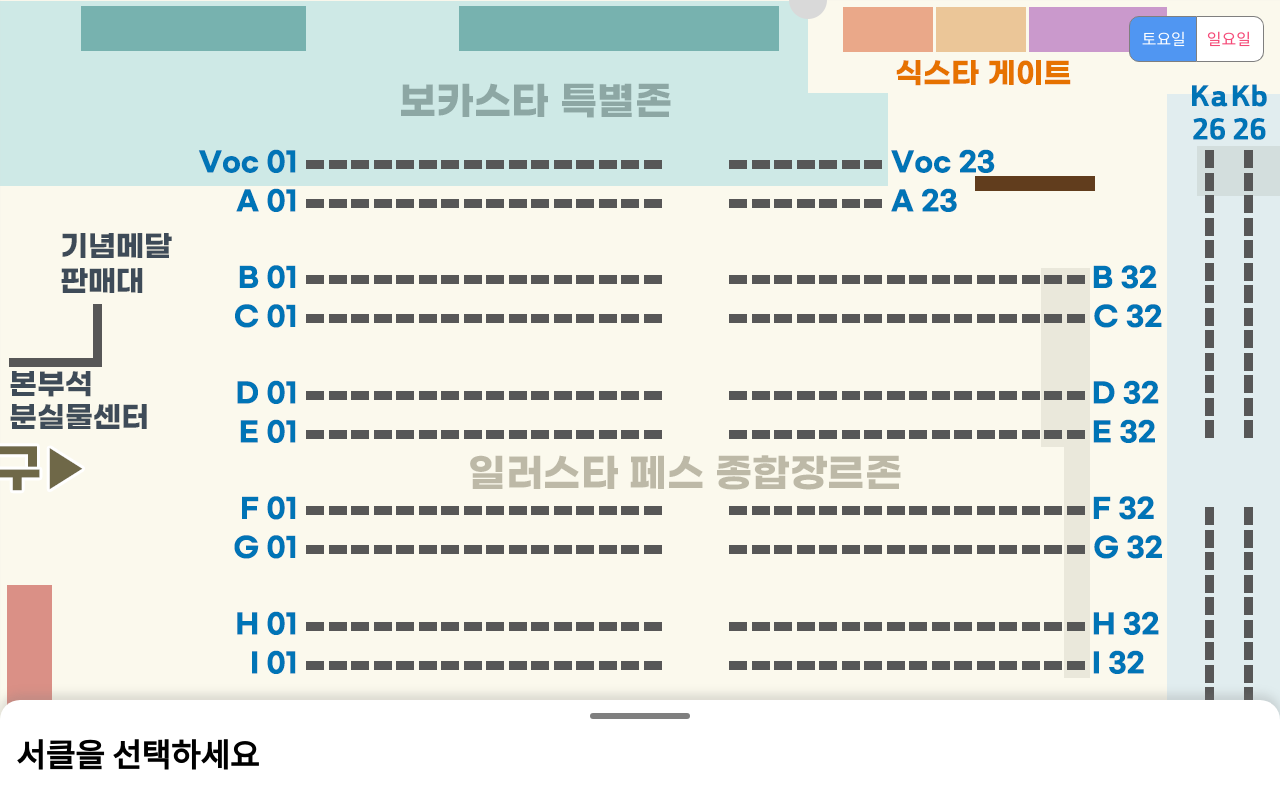
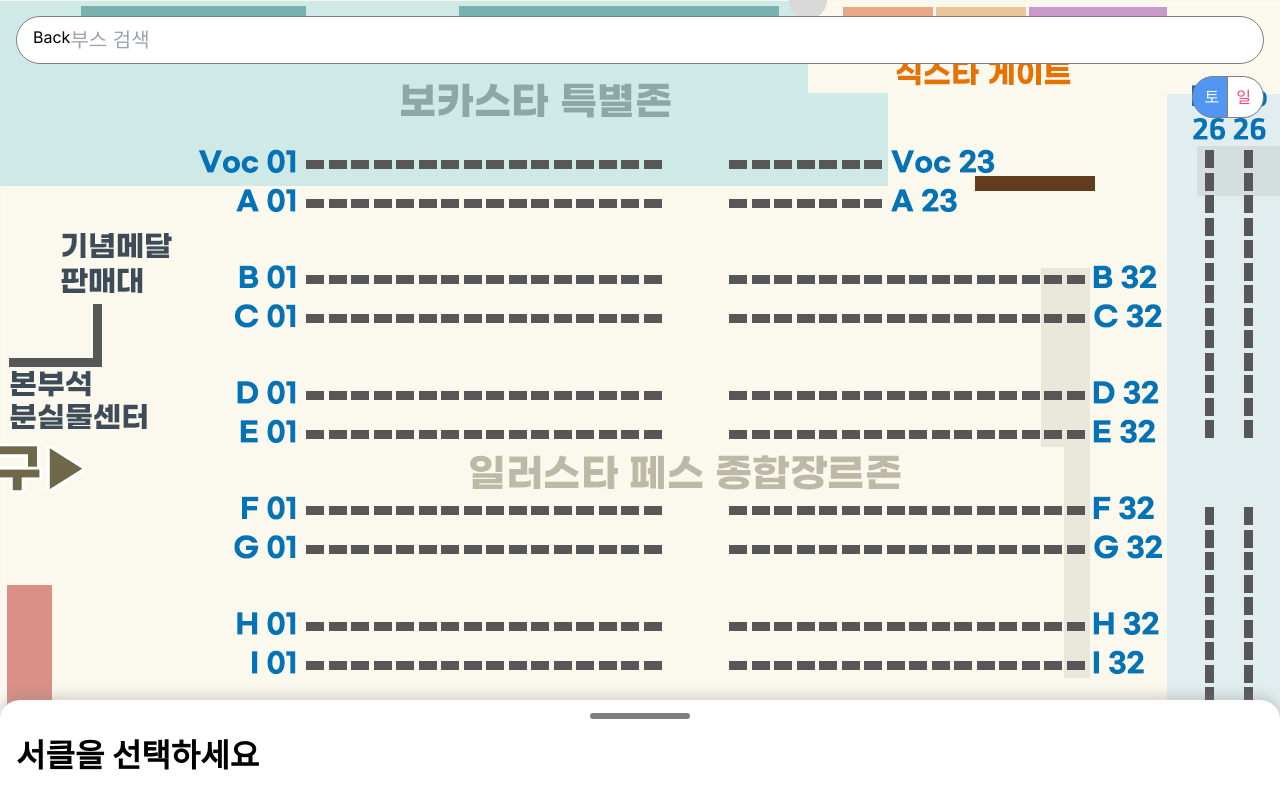
Before and after one commit to nutyworks/illustar, a Next.js app: page / in a window 1280 px wide. Shown: the top 808 px of the page. Built offline with nearby package versions, Linux system fonts and the light colour scheme.

Commit message:
Implement search feature

```diff
--- a/src/app/components/day_select_button.tsx
+++ b/src/app/components/day_select_button.tsx
@@ -12,15 +12,15 @@ export default function DaySelectButton({
       <button
         onClick={() => setDay(0)}
         style={{
-          padding: 10,
-          paddingLeft: 12,
+          padding: "0.5em",
+          paddingLeft: "0.75em",
           backgroundColor:
             day === 0
               ? "rgb(var(--saturday-color))"
               : "rgb(var(--background-rgb))",
           border: "1px solid rgb(var(--border-color))",
-          borderTopLeftRadius: 10,
-          borderBottomLeftRadius: 10,
+          borderTopLeftRadius: "2em",
+          borderBottomLeftRadius: "2em",
           color:
             day !== 0
               ? "rgb(var(--saturday-color))"
@@ -29,21 +29,21 @@ export default function DaySelectButton({
           cursor: "pointer",
         }}
       >
-        토요일
+        토
       </button>
       <button
         onClick={() => setDay(1)}
         style={{
-          padding: 10,
-          paddingRight: 12,
+          padding: "0.5em",
+          paddingRight: "0.75em",
           backgroundColor:
             day === 1
               ? "rgb(var(--sunday-color))"
               : "rgb(var(--background-rgb))",
           border: "1px solid rgb(var(--border-color))",
           borderLeft: "transparent",
-          borderTopRightRadius: 10,
-          borderBottomRightRadius: 10,
+          borderTopRightRadius: "2em",
+          borderBottomRightRadius: "2em",
           color:
             day !== 1
               ? "rgb(var(--sunday-color))"
@@ -52,7 +52,7 @@ export default function DaySelectButton({
           cursor: "pointer",
         }}
       >
-        일요일
+        일
       </button>
     </div>
   );
--- a/src/app/components/map/map_frame.tsx
+++ b/src/app/components/map/map_frame.tsx
@@ -1,6 +1,7 @@
 import { Dispatch, SetStateAction, useEffect, useState } from "react";
 import MapContainer from "./map_container";
 import { CircleOptions } from "./circle_display";
+import { debug } from "console";
 
 interface MapFrameOptions {
   circles: CircleOptions[];
@@ -286,6 +287,7 @@ export default function MapFrame({
       onTouchStart={touchDownHandler}
       onTouchMove={touchMoveHandler}
       onTouchEnd={touchEndHandler}
+      onTouchCancel={touchEndHandler}
     >
       <MapContainer
         position={position}
--- /dev/null
+++ b/src/app/components/search/search_bar.tsx
@@ -0,0 +1,55 @@
+import { Dispatch, SetStateAction } from "react";
+import { CircleOptions } from "../map/circle_display";
+import { Input } from "postcss";
+
+interface SearchBarOptions {
+  setSearchText: Dispatch<SetStateAction<string>>;
+  performSearch: (query: string) => void;
+  focusHandler: React.FocusEventHandler;
+  submitHandler: React.FormEventHandler;
+  setSearching: Dispatch<SetStateAction<boolean>>;
+}
+
+export default function SearchBar({
+  setSearchText,
+  performSearch,
+  focusHandler,
+  submitHandler,
+  setSearching,
+}: SearchBarOptions) {
+  const inputHandler = (e: React.FormEvent) => {
+    const target = e.target as HTMLInputElement;
+    const ie = e.nativeEvent as InputEvent;
+    console.log(target.value, ie);
+    setSearchText(target.value);
+    performSearch(target.value);
+  };
+  return (
+    <div
+      style={{
+        width: "100%",
+        borderRadius: "2em",
+        border: "1px solid rgb(var(--border-color))",
+        background: "rgb(var(--background-rgb))",
+        padding: "0.5em",
+        paddingLeft: "1em",
+        display: "flex",
+        flexDirection: "row",
+        alignContent: "center",
+      }}
+    >
+      <p onClick={() => setSearching(false)}>Back</p>
+      <input
+        type="Back"
+        placeholder="부스 검색"
+        style={{
+          width: "100%",
+          fontSize: "1.25em",
+        }}
+        onInput={inputHandler}
+        onSubmit={submitHandler}
+        onFocus={focusHandler}
+      />
+    </div>
+  );
+}
--- /dev/null
+++ b/src/app/components/search/search_result_container.tsx
@@ -0,0 +1,36 @@
+import { CircleOptions } from "../map/circle_display";
+
+interface SearchResultOptions {
+  result: CircleOptions[];
+}
+
+export default function SearchResultContainer({ result }: SearchResultOptions) {
+  const results = result.map((circle) => {
+    return (
+      <div key={circle.id + circle.name}>
+        <SearchResultCircle {...circle} />
+      </div>
+    );
+  });
+
+  return (
+    <>
+      <div>{results}</div>
+    </>
+  );
+}
+
+function SearchResultCircle({ id, name, repr, days }: CircleOptions) {
+  return (
+    <div
+      style={{
+        padding: "0.5em 1em 0.5em 1em",
+        borderBottom: "1px solid rgb(var(--border-color))",
+      }}
+    >
+      {id}
+      <h2>{name}</h2>
+      {repr}
+    </div>
+  );
+}
--- a/src/app/globals.css
+++ b/src/app/globals.css
@@ -56,3 +56,8 @@ h1 {
   font-size: 2em;
   font-weight: 700;
 }
+
+h2 {
+  font-size: 1.25em;
+  font-weight: 500;
+}
--- a/src/app/page.tsx
+++ b/src/app/page.tsx
@@ -5,6 +5,9 @@ import MapFrame from "./components/map/map_frame";
 import { circleData } from "./data";
 import DaySelectButton from "./components/day_select_button";
 import dynamic from "next/dynamic";
+import SearchBar from "./components/search/search_bar";
+import { CircleOptions } from "./components/map/circle_display";
+import SearchResultContainer from "./components/search/search_result_container";
 const InfoSilderFrame = dynamic(
   () => import("./components/info_silder/info_silder_frame"),
   {
@@ -15,7 +18,68 @@ const InfoSilderFrame = dynamic(
 export default function App() {
   const [day, setDay] = useState(0);
   const [selectedLoc, setSelectedLoc] = useState<string | null>(null);
+  const [searchText, setSearchText] = useState<string>("");
+  const [isSearching, setSearching] = useState<boolean>(false);
+  const [searchResult, setSearchResult] = useState<CircleOptions[]>([]);
+
   const dayCircleData = circleData[day];
+  const performSearch = (query: string) => {
+    if (query === "") setSearchResult([]);
+    const res = dayCircleData.filter((circle) => circle.name.includes(query));
+    setSearchResult(res);
+  };
+  const submitHandler = (e: React.FormEvent) => {
+    const target = e.target as HTMLInputElement;
+    performSearch(target.value);
+  };
+  const focusHandler = (e: React.FocusEvent) => {
+    setSearching(true);
+  };
+
+  const searchPage = (
+    <>
+      <div
+        style={{
+          display: "block",
+          position: "fixed",
+          width: "100%",
+          height: "100%",
+          backgroundColor: "white",
+          overflow: "auto",
+          pointerEvents: "all",
+          paddingTop: "4.75em",
+        }}
+      >
+        <SearchResultContainer result={searchResult} />
+      </div>
+      <div
+        style={{
+          display: "block",
+          position: "fixed",
+          width: "100%",
+          height: "4.75em",
+          backgroundColor: "white",
+          borderBottom: "1px solid rgb(var(--border-color))",
+          boxShadow: "1px 1px 15px 1px gray",
+        }}
+      ></div>
+    </>
+  );
+  const infoSilder = (
+    <div
+      style={{
+        position: "absolute",
+        display: "block",
+        width: "100%",
+        height: "100%",
+        pointerEvents: "none",
+      }}
+    >
+      <InfoSilderFrame
+        circle={dayCircleData.find((circle) => circle.id === selectedLoc)}
+      />
+    </div>
+  );
 
   return (
     <div
@@ -43,24 +107,29 @@ export default function App() {
           display: "block",
           position: "fixed",
           right: "1em",
-          top: "1em",
+          top: "4.75em",
         }}
       >
         <DaySelectButton day={day} setDay={setDay} />
       </div>
+      {isSearching && searchPage}
       <div
         style={{
-          position: "absolute",
           display: "block",
+          position: "fixed",
           width: "100%",
-          height: "100%",
-          pointerEvents: "none",
+          padding: "1em",
         }}
       >
-        <InfoSilderFrame
-          circle={dayCircleData.find((circle) => circle.id === selectedLoc)}
+        <SearchBar
+          setSearchText={setSearchText}
+          performSearch={performSearch}
+          focusHandler={focusHandler}
+          submitHandler={submitHandler}
+          setSearching={setSearching}
         />
       </div>
+      {!isSearching && infoSilder}
     </div>
   );
 }
```
